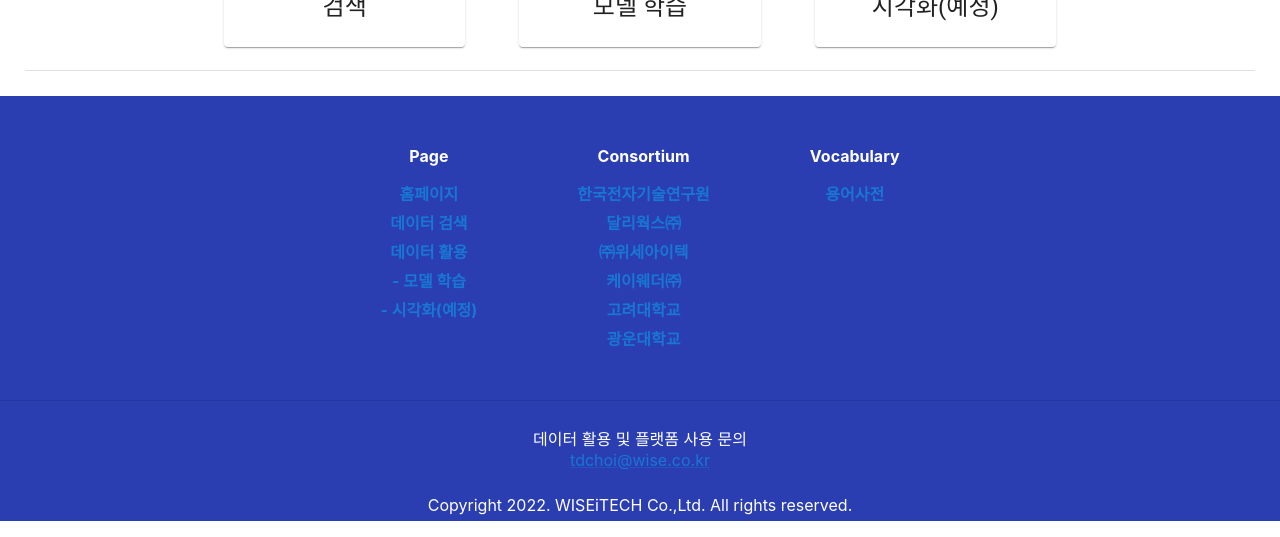
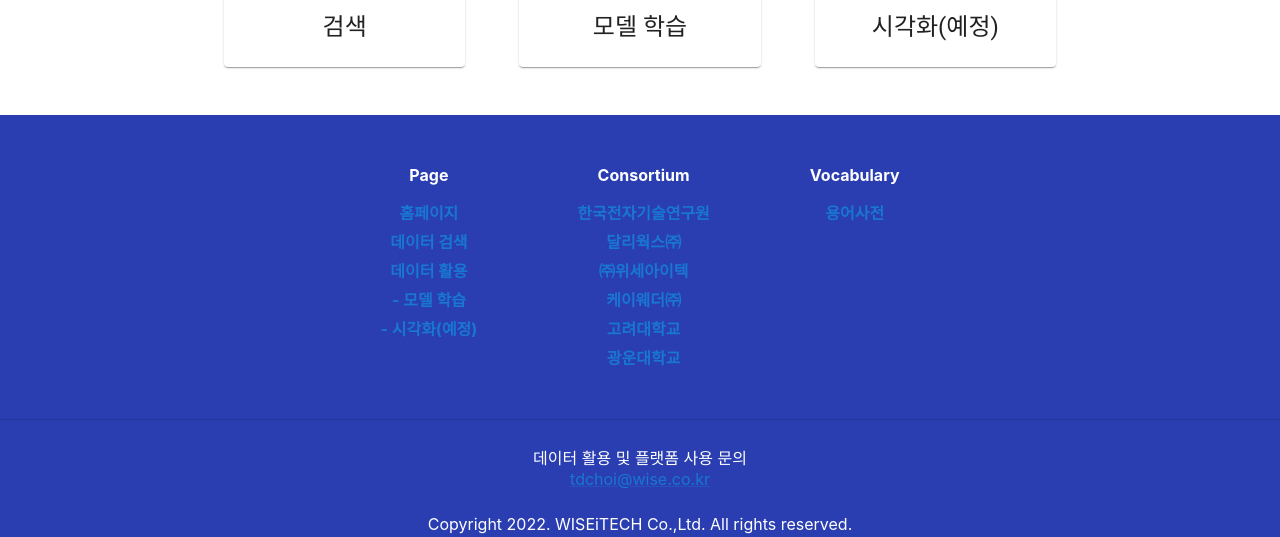
Before and after one commit to ClustProject/WSAutoMLMainWeb, a React (Create React App) app in the folder user-web/: page / in a window 1280 px wide. Shown: the part 1184-1721 px from the top of the page. Built offline with nearby package versions, Linux system fonts and the light colour scheme.

Commit message:
feat: 푸터 위 선 제거 및 간격 조정

```diff
--- a/user-web/src/components/containers/MainPageContainer.jsx
+++ b/user-web/src/components/containers/MainPageContainer.jsx
@@ -16,16 +16,11 @@ export default function MainPageContainer() {
       <MainAppBar/>
       <HomeBanner/>
       <DataTreeMap/>
-      <ContentDivider/>
+      <Divider sx={{
+        margin: "25px"
+      }}/>;
       <ContentMediaCards/>
-      <ContentDivider/>
       <Footer/>
     </>
   );
 }
-
-function ContentDivider() {
-  return <Divider sx={{
-    margin: "25px"
-  }}/>;
-}
--- a/user-web/src/components/presentational/footer/Footer.jsx
+++ b/user-web/src/components/presentational/footer/Footer.jsx
@@ -8,6 +8,7 @@ import LicenseTextBox from "./LicenseTextBox";
 export default function Footer() {
   return (
     <Box sx={{
+      marginTop: '50px',
       color: 'white',
       backgroundColor: '#2a3eb1',
       height: '425px',
```
